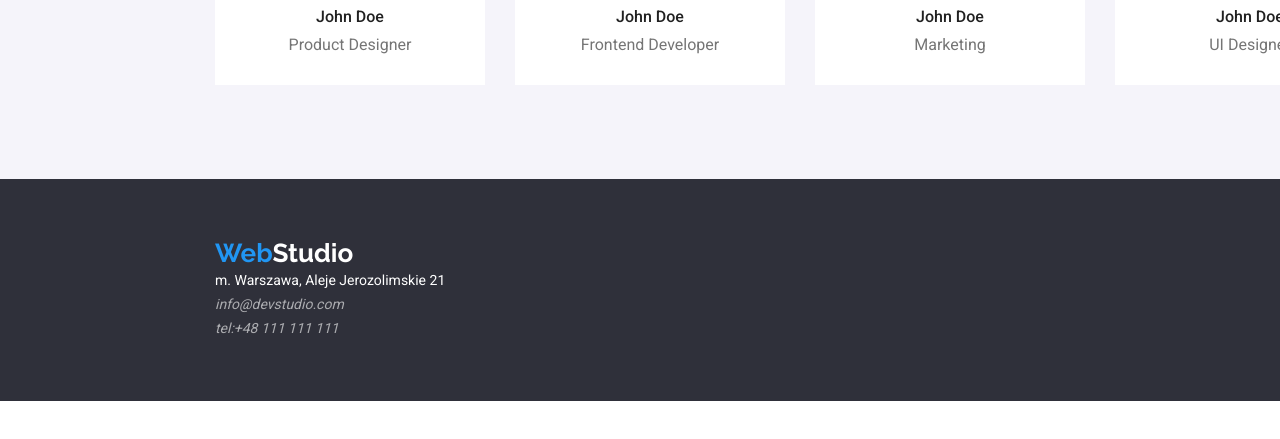
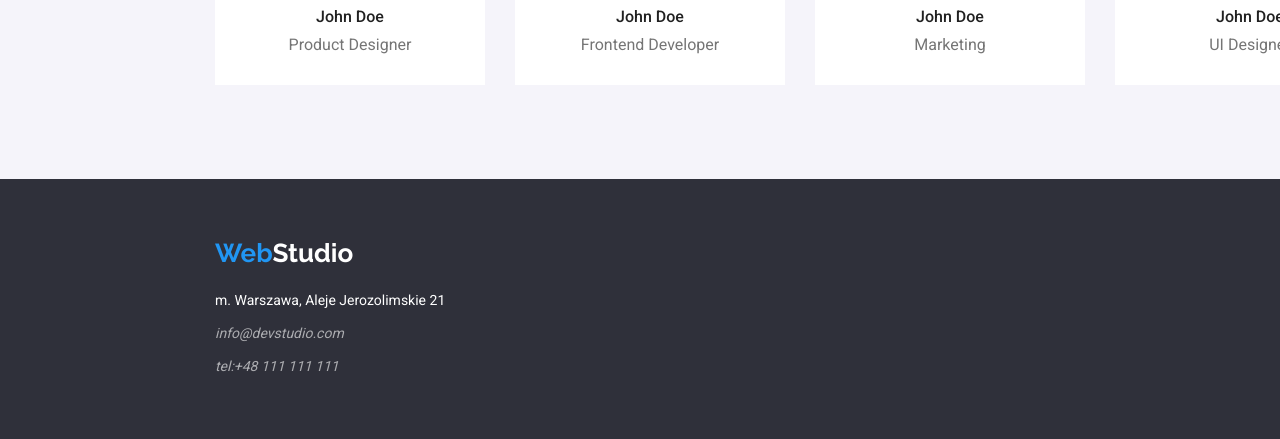
Before and after one commit to WojciechDutkiewicz/WojciechDutkiewicz-goit-markup-hw-03, a plain HTML site: page index.html in a window 1280 px wide. Shown: the part 2044-2483 px from the top of the page. Before the commit the page ends 2445 px from the top, so only its background shows below. Drawn offline with nearby package versions, Linux system fonts and the light colour scheme.

Commit message:
zmiana elementów w footer z display inline na display block

```diff
--- a/css/styles.css
+++ b/css/styles.css
@@ -222,18 +222,21 @@ button {
   cursor: pointer;
 }
 .localization {
+  display: block;
   line-height: 1.71;
   color: var(--fifhtcolor);
   font-style: normal;
   margin-bottom: 9px;
 }
 .mail {
+  display: block;
   margin-bottom: 9px;
 }
 .footerlist {
   display: block;
 }
 .brandnamefooter {
+  display: block;
   font-family: 'Raleway';
   font-size: 26px;
   font-weight: 700;
```
